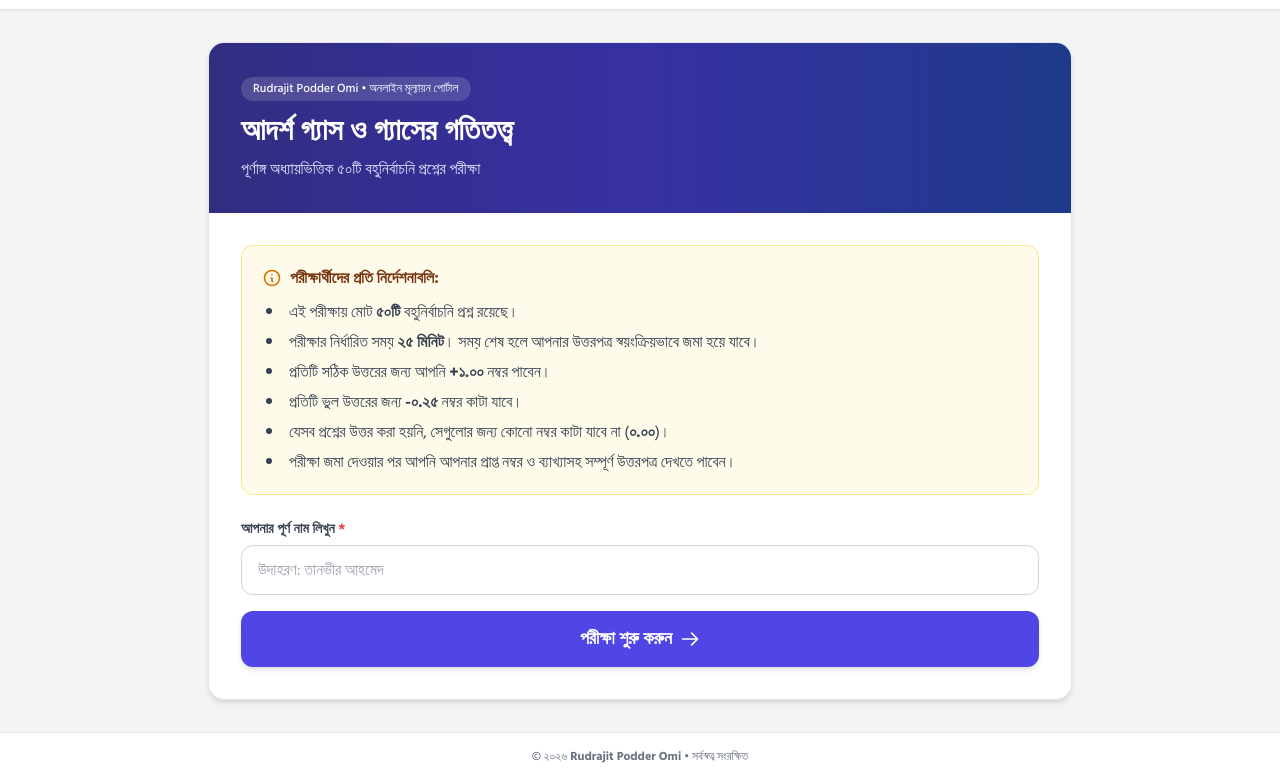
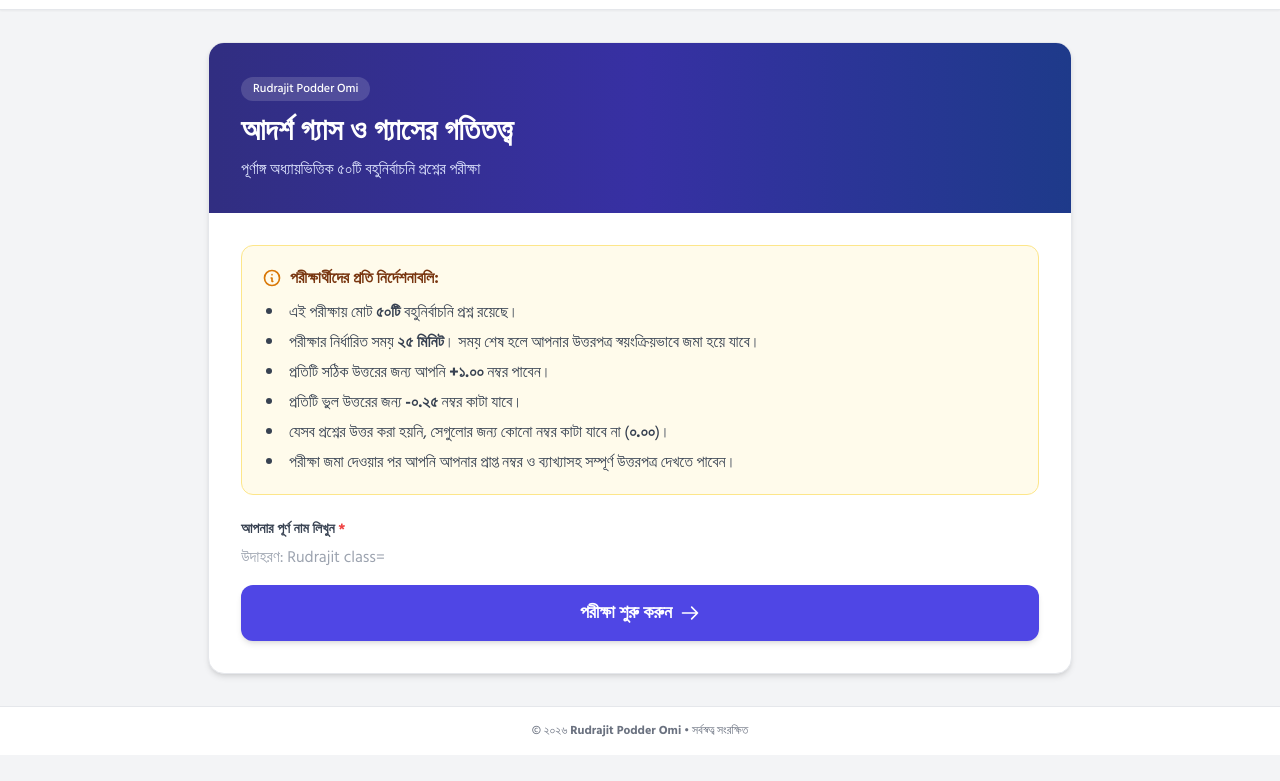
Before and after one commit to rudrajitomi7/Exam, a plain HTML site: page index.html in a window 1280 px wide. Shown: the part 63-844 px from the top of the page. After the commit the page ends 818 px from the top, so only its background shows below. Drawn offline with nearby package versions, Linux system fonts and the light colour scheme.

Commit message:
Change placeholder text for student name input
Updated the placeholder text in the student name input field to include 'Rudrajit'.

```diff
--- a/index.html
+++ b/index.html
@@ -62,7 +62,7 @@
     <section id="start-screen" class="bg-white rounded-2xl shadow-md border border-gray-200 overflow-hidden">
       <div class="bg-gradient-to-r from-indigo-900 via-indigo-800 to-blue-900 p-6 sm:p-8 text-white">
         <div class="inline-flex items-center space-x-2 bg-white/15 px-3 py-1 rounded-full text-xs font-medium mb-3">
-          <span>Rudrajit Podder Omi • অনলাইন মূল্যায়ন পোর্টাল</span>
+          <span>Rudrajit Podder Omi</span>
         </div>
         <h2 class="text-2xl sm:text-3xl font-bold mb-2">আদর্শ গ্যাস ও গ্যাসের গতিতত্ত্ব</h2>
         <p class="text-indigo-100 text-sm sm:text-base">পূর্ণাঙ্গ অধ্যায়ভিত্তিক ৫০টি বহুনির্বাচনি প্রশ্নের পরীক্ষা</p>
@@ -89,7 +89,7 @@
         <div class="space-y-4">
           <div>
             <label for="student-name" class="block text-sm font-bold text-gray-700 mb-1.5">আপনার পূর্ণ নাম লিখুন <span class="text-red-500">*</span></label>
-            <input type="text" id="student-name" placeholder="উদাহরণ: তানভীর আহমেদ" class="w-full px-4 py-3 rounded-xl border border-gray-300 focus:ring-2 focus:ring-indigo-500 focus:border-indigo-500 outline-none text-base transition" />
+            <input type="text" id="student-name" placeholder="উদাহরণ: Rudrajit class="w-full px-4 py-3 rounded-xl border border-gray-300 focus:ring-2 focus:ring-indigo-500 focus:border-indigo-500 outline-none text-base transition" />
             <p id="name-error" class="text-red-600 text-xs mt-1 hidden">অনুগ্রহ করে পরীক্ষা শুরু করার পূর্বে আপনার নাম লিখুন।</p>
           </div>
 
```
